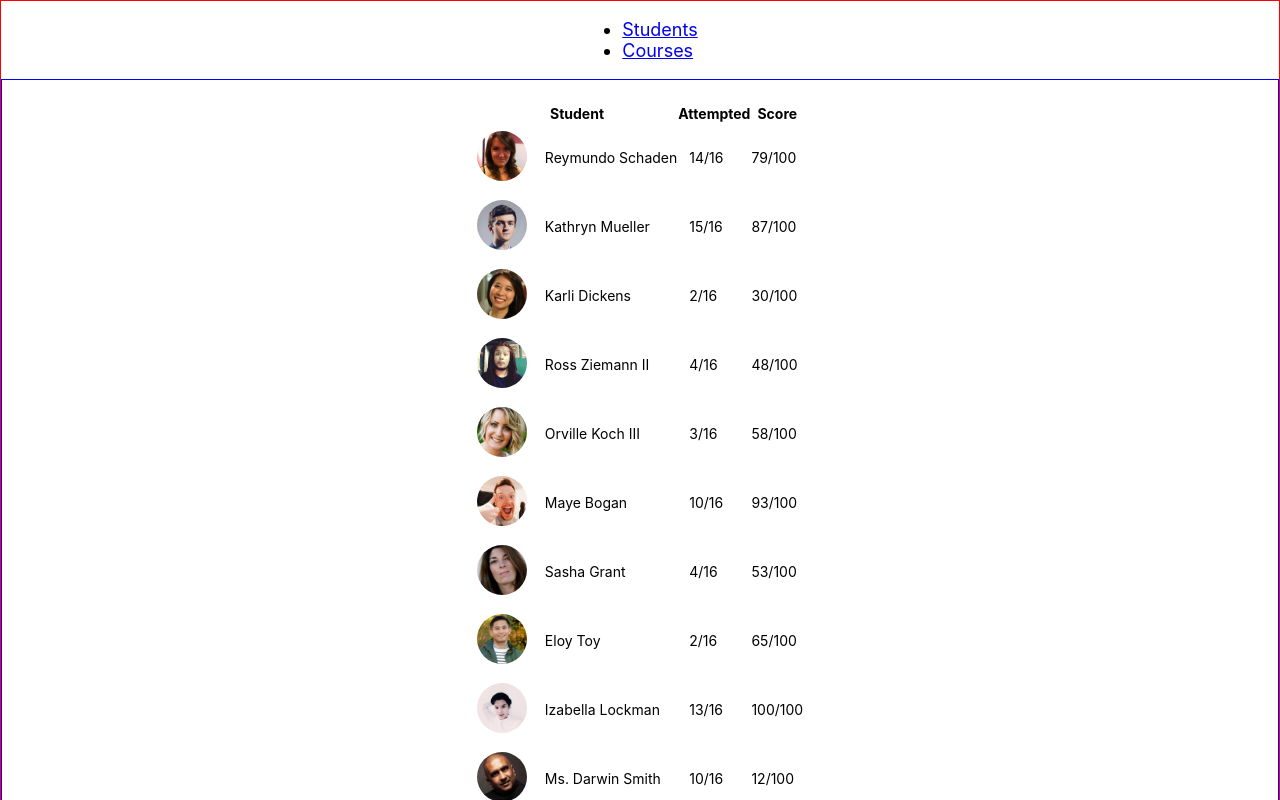
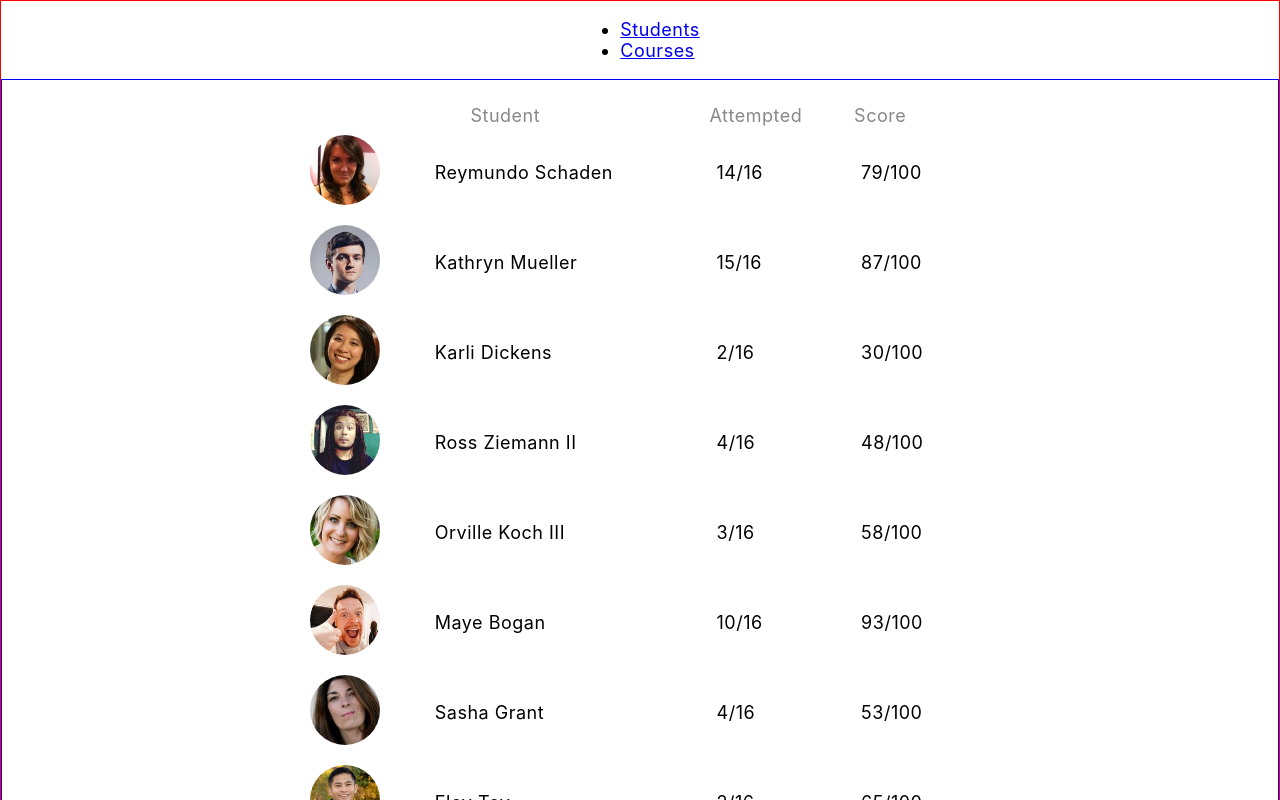
Before and after one commit to daniel-schroeder-dev/student-dashboard, a React (Create React App) app in the folder react-ui/: page /students in a window 1280 px wide. Shown: the top 800 px of the page. Built offline with nearby package versions, Linux system fonts and the light colour scheme.

Commit message:
Setup responsive styling for StudentDashboardPage.

```diff
--- a/react-ui/src/index.css
+++ b/react-ui/src/index.css
@@ -8,6 +8,7 @@ html {
 
 body {
   font-size: 18px;
+  letter-spacing: .5px;
   margin: 0;
   font-family: -apple-system, BlinkMacSystemFont, 'Segoe UI', 'Roboto', 'Oxygen',
     'Ubuntu', 'Cantarell', 'Fira Sans', 'Droid Sans', 'Helvetica Neue',
--- a/react-ui/src/pages/StudentsDashboardPage/StudentsDashboardPage.css
+++ b/react-ui/src/pages/StudentsDashboardPage/StudentsDashboardPage.css
@@ -11,18 +11,35 @@
   border-spacing: 0;
   font-size: 14px;
   padding: 12px;
+  border-collapse: separate;
+}
+
+.students-dashboard-page__student-table th {
+  color: #888;
+  font-weight: 400;
+}
+
+.students-dashboard-page__student-table th:not([colspan='2']) {
+  text-align: left;
+  padding-right: 6px;
 }
 
 .students-dashboard-page td {
-  padding: 0;
+  padding: 6px;
 }
 
 .students-dashboard-page__student-info-row {
   cursor: pointer;
+  border-radius: 4px;
 }
 
-.students-dashboard-page__student-img-wrapper {
-
+.students-dashboard-page__student-info-row td:first-child {
+  border-top-left-radius: 10px;
+  border-bottom-left-radius: 10px;
+}
+.students-dashboard-page__student-info-row td:last-child {
+  border-top-right-radius: 10px;
+  border-bottom-right-radius: 10px;
 }
 
 .students-dashboard-page__student-img {
@@ -40,5 +57,50 @@
 }
 
 .students-dashboard-page__student-info-row:hover {
-  background-color: #ababab;
+  background-color: #deeeff;
 }
+
+@media all and (min-width: 400px) {
+
+  .students-dashboard-page__student-img {
+    width: 60px;
+  }
+
+  .students-dashboard-page__student-table {
+    font-size: 16px;
+  }
+
+}
+
+@media all and (min-width: 475px) {
+
+  .students-dashboard-page__student-table {
+    width: 100%;
+    max-width: 700px;
+  }
+
+  .students-dashboard-page__student-img {
+    width: 70px;
+  }
+
+  .students-dashboard-page__student-table {
+    font-size: 18px;
+  }
+
+}
+
+@media all and (min-width: 550px) {
+
+  .students-dashboard-page td {
+    padding: 8px;
+  }
+
+  .students-dashboard-page__student-img {
+    margin-right: 0;
+  }
+
+  .students-dashboard-page__attempted {
+    padding: 0;
+  }
+
+}
```
